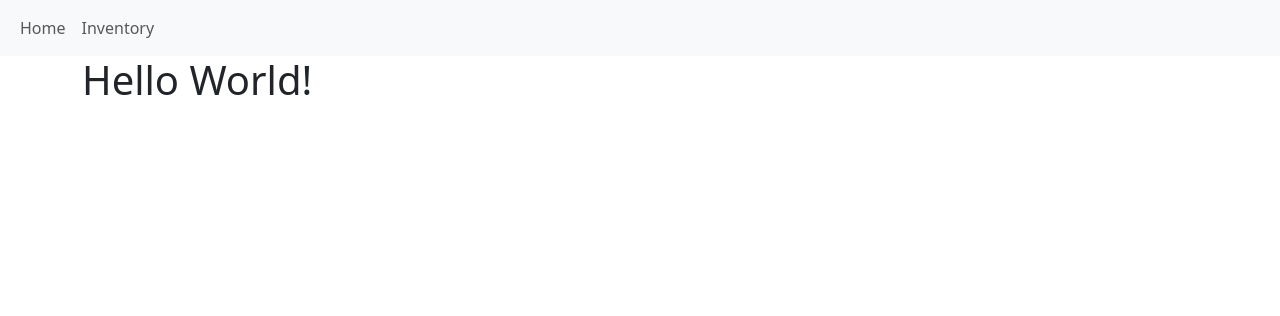
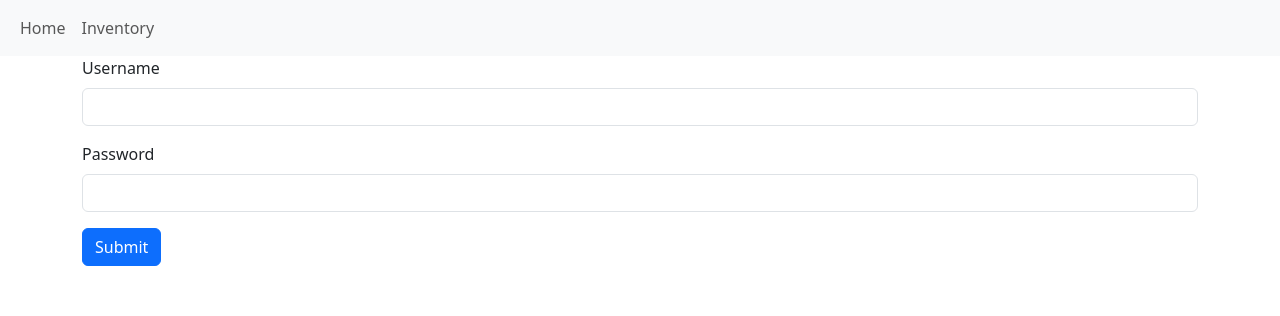
Before and after one commit to iechodropz/Customer_Relationship_Management, a Django app: page / in a window 1280 px wide. Shown: the top 316 px of the page. Run offline with Django 4.2, Linux system fonts and the light colour scheme.

Commit message:
Created login form.

```diff
--- a/crm/website/templates/home.html
+++ b/crm/website/templates/home.html
@@ -1,3 +1,13 @@
 {% extends "base.html" %} {% block content %}
-<h1>Hello World!</h1>
+<form>
+	<div class="mb-3">
+		<label for="username" class="form-label">Username</label>
+		<input type="text" class="form-control" id="username" />
+	</div>
+	<div class="mb-3">
+		<label for="password" class="form-label">Password</label>
+		<input type="password" class="form-control" id="password" />
+	</div>
+	<button type="submit" class="btn btn-primary">Submit</button>
+</form>
 {% endblock %}
```
